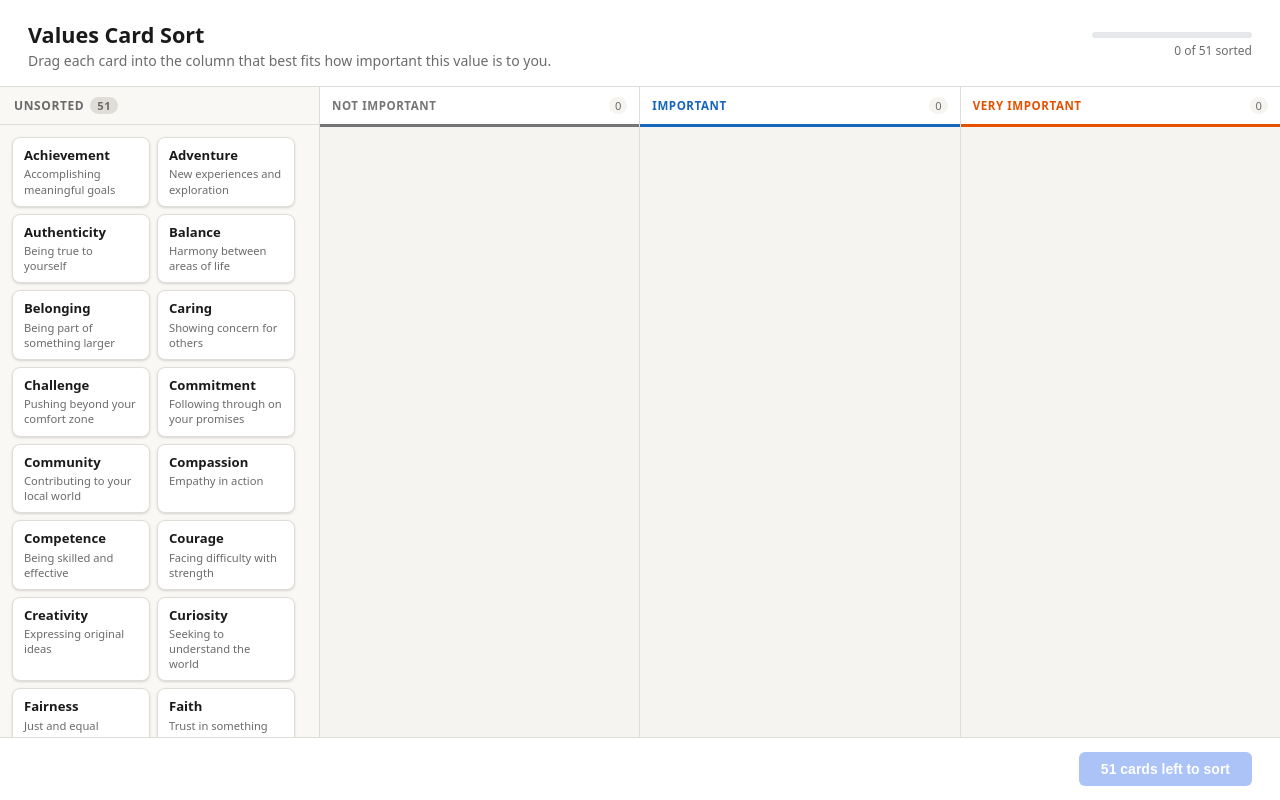
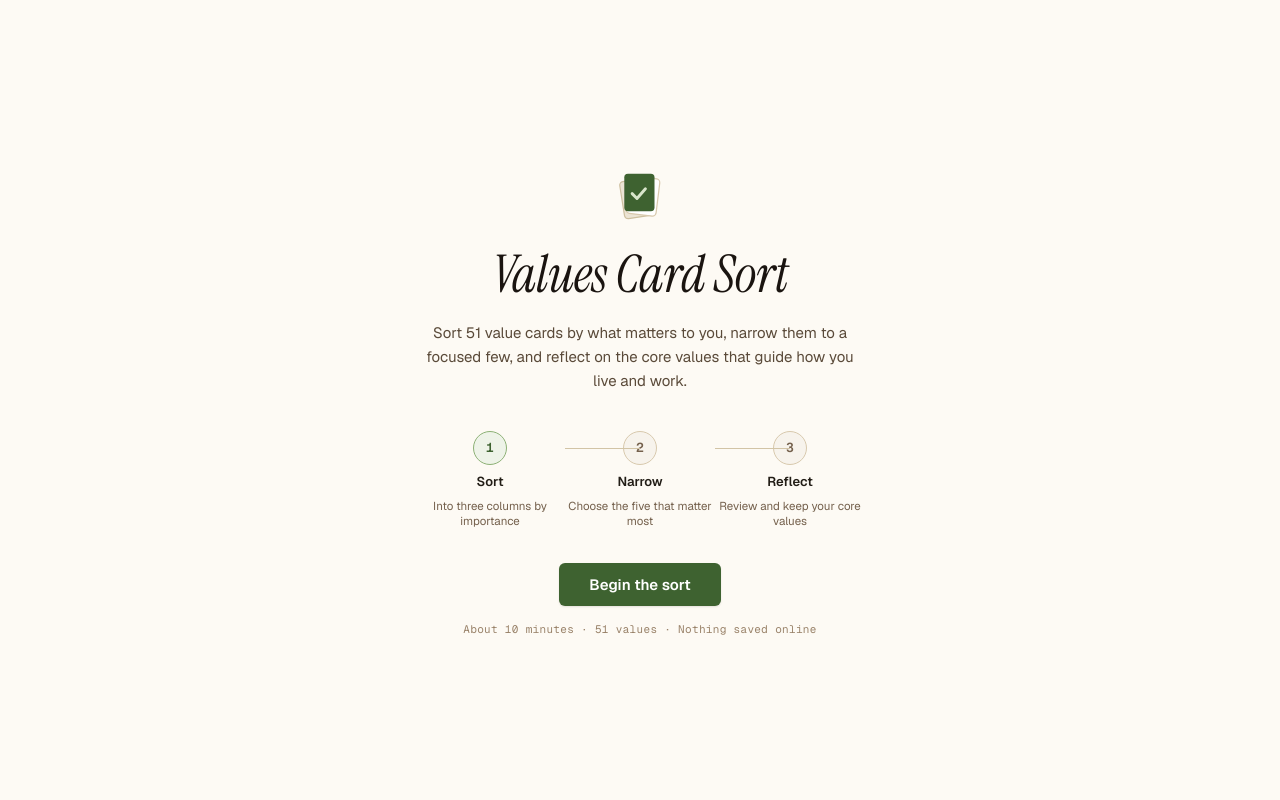
Before and after one commit to hobsojam/values-card-sort, a React (Vite) app: page / in a window 1280 px wide. Built offline with nearby package versions, Linux system fonts and the light colour scheme.

Commit message:
Restyle into bark + moss; add Welcome screen

```diff
--- a/src/App.jsx
+++ b/src/App.jsx
@@ -1,11 +1,12 @@
 import { useState } from 'react';
 import { values } from './data/values.js';
+import WelcomePhase from './components/WelcomePhase.jsx';
 import SortPhase from './components/SortPhase.jsx';
 import NarrowPhase from './components/NarrowPhase.jsx';
 import ReflectPhase from './components/ReflectPhase.jsx';
 
 export default function App() {
-  const [phase, setPhase] = useState('sort');
+  const [phase, setPhase] = useState('welcome');
   const [assignments, setAssignments] = useState(() =>
     Object.fromEntries(values.map(v => [v.id, 'unsorted']))
   );
@@ -33,11 +34,14 @@ export default function App() {
   function handleRestart() {
     setAssignments(Object.fromEntries(values.map(v => [v.id, 'unsorted'])));
     setTopValues([]);
-    setPhase('sort');
+    setPhase('welcome');
   }
 
   const veryImportantCards = values.filter(v => assignments[v.id] === 'very-important');
 
+  if (phase === 'welcome') {
+    return <WelcomePhase onStart={() => setPhase('sort')} count={values.length} />;
+  }
   if (phase === 'sort') {
     return <SortPhase values={values} assignments={assignments} onAssign={handleAssign} onComplete={handleSortComplete} />;
   }
--- a/src/components/SortPhase.jsx
+++ b/src/components/SortPhase.jsx
@@ -4,9 +4,9 @@ import { useDraggable, useDroppable } from '@dnd-kit/core';
 import { CSS } from '@dnd-kit/utilities';
 
 const COLUMNS = [
-  { id: 'not-important',  label: 'Not Important',  color: '#757575' },
-  { id: 'important',      label: 'Important',       color: '#1565c0' },
-  { id: 'very-important', label: 'Very Important',  color: '#e65100' },
+  { id: 'not-important',  label: 'Not Important',  color: '#998269', text: '#5a4a39' },
+  { id: 'important',      label: 'Important',       color: '#8db176', text: '#3e6230' },
+  { id: 'very-important', label: 'Very Important',  color: '#3e6230', text: '#2f4a26' },
 ];
 
 function Card({ value, small, faded }) {
@@ -33,7 +33,7 @@ function CategoryColumn({ col, cards, assignments }) {
     <div
       ref={setNodeRef}
       className={`column${isOver ? ' column--over' : ''}`}
-      style={{ '--col-color': col.color }}
+      style={{ '--col-color': col.color, '--col-text': col.text }}
     >
       <div className="column__header">
         <span className="column__label">{col.label}</span>
--- /dev/null
+++ b/src/components/WelcomePhase.jsx
@@ -0,0 +1,41 @@
+const STEPS = [
+  { n: 1, label: 'Sort',    desc: 'Into three columns by importance' },
+  { n: 2, label: 'Narrow',  desc: 'Choose the five that matter most' },
+  { n: 3, label: 'Reflect', desc: 'Review and keep your core values' },
+];
+
+export default function WelcomePhase({ onStart, count = 51 }) {
+  return (
+    <div className="phase phase--welcome">
+      <div className="welcome">
+        <svg className="welcome__mark" viewBox="0 0 48 48" width="58" height="58" aria-hidden="true">
+          <rect x="9" y="13" width="25" height="31" rx="3" fill="#ece4d4" stroke="#cdbf9f" transform="rotate(-9 21 28)" />
+          <rect x="14" y="11" width="25" height="31" rx="3" fill="#ffffff" stroke="#d8c9ad" transform="rotate(7 26 26)" />
+          <rect x="11" y="8" width="25" height="31" rx="3" fill="#3e6230" />
+          <path d="M17.5 24.5 l4 4 l7 -8" fill="none" stroke="#d9e5cb" strokeWidth="2.4" strokeLinecap="round" strokeLinejoin="round" />
+        </svg>
+
+        <h1 className="welcome__title">Values Card Sort</h1>
+        <p className="welcome__sub">
+          Sort {count} value cards by what matters to you, narrow them to a focused few,
+          and reflect on the core values that guide how you live and work.
+        </p>
+
+        <ol className="welcome__steps">
+          {STEPS.map((s, i) => (
+            <li key={s.n} className="step">
+              {i > 0 && <span className="step__connector" aria-hidden="true" />}
+              <span className={`step__num${s.n === 1 ? ' step__num--active' : ''}`}>{s.n}</span>
+              <span className="step__label">{s.label}</span>
+              <span className="step__desc">{s.desc}</span>
+            </li>
+          ))}
+        </ol>
+
+        <button className="btn btn--primary btn--lg" onClick={onStart}>Begin the sort</button>
+
+        <p className="welcome__meta">About 10 minutes &middot; {count} values &middot; Nothing saved online</p>
+      </div>
+    </div>
+  );
+}
--- a/src/styles/app.css
+++ b/src/styles/app.css
@@ -1,26 +1,86 @@
+/* ============================================================
+   Values Card Sort — app.css
+   Drop-in replacement, restyled into the SAFe Tooling
+   "bark + moss" design system (warm, WCAG 2.1 AA).
+
+   Same class names / structure as the original src/styles/app.css
+   — swap this file in directly. Only the visual tokens change.
+   ============================================================ */
+
+@import url('https://fonts.googleapis.com/css2?family=Geist:wght@400;500;600;700&family=Geist+Mono:wght@400;500;600&family=Instrument+Serif:ital@0;1&display=swap');
+
 *, *::before, *::after { box-sizing: border-box; }
 
 :root {
-  --bg:           #f5f4f0;
+  /* ---- Bark (warm neutral) ---- */
+  --bark-50:  #f7f3ec;
+  --bark-100: #ece4d4;
+  --bark-200: #d8c9ad;
+  --bark-300: #bda988;
+  --bark-400: #998269;
+  --bark-500: #74604c;
+  --bark-600: #5a4a39;
+  --bark-700: #43372a;
+  --bark-900: #221d16;
+
+  /* ---- Moss (brand green / action / growth) ---- */
+  --moss-50:  #eef3e8;
+  --moss-100: #d9e5cb;
+  --moss-300: #8db176;
+  --moss-400: #6d9558;
+  --moss-600: #3e6230;
+  --moss-700: #2f4a26;
+
+  /* ---- Semantic aliases (used below) ---- */
+  --bg:           #fdfaf4;   /* warm paper page bg */
   --surface:      #ffffff;
-  --border:       #e0ddd8;
-  --text:         #1a1a1a;
-  --muted:        #6b6b6b;
-  --accent:       #2563eb;
-  --accent-hover: #1d4ed8;
-  --col-ni:       #757575;
-  --col-im:       #1565c0;
-  --col-vi:       #e65100;
+  --surface-alt:  #f7f3ec;
+  --border:       #d8c9ad;
+  --divider:      #ece4d4;
+  --text:         #221d16;
+  --muted:        #74604c;
+  --subtle:       #998269;
+  --accent:       #3e6230;   /* moss-600 */
+  --accent-hover: #2f4a26;   /* moss-700 */
+  --accent-soft:  #eef3e8;   /* moss-50  */
+
+  /* Importance ramp — bark → mid-moss → deep-moss (color is never the only signal) */
+  --col-ni:       #998269;   /* Not Important  — bark-400 */
+  --col-ni-text:  #5a4a39;
+  --col-im:       #8db176;   /* Important      — moss-300 */
+  --col-im-text:  #3e6230;
+  --col-vi:       #3e6230;   /* Very Important — moss-600 */
+  --col-vi-text:  #2f4a26;
+
   --radius:       8px;
-  --shadow:       0 1px 3px rgba(0,0,0,.10), 0 1px 2px rgba(0,0,0,.06);
+  --shadow:       0 1px 2px rgba(50,42,32,.06), 0 1px 1px rgba(50,42,32,.04);
+
+  --font-sans:    'Geist', 'Inter Tight', ui-sans-serif, system-ui, -apple-system, sans-serif;
+  --font-serif:   'Instrument Serif', Georgia, serif;
+  --font-mono:    'Geist Mono', ui-monospace, SFMono-Regular, Menlo, monospace;
 }
 
 body {
   margin: 0;
-  font-family: system-ui, -apple-system, sans-serif;
+  font-family: var(--font-sans);
   background: var(--bg);
   color: var(--text);
   min-height: 100vh;
+  -webkit-font-smoothing: antialiased;
+  text-rendering: optimizeLegibility;
+}
+
+/* Focus is always visible — accessibility baseline */
+:focus-visible {
+  outline: 2px solid var(--moss-400);
+  outline-offset: 2px;
+  border-radius: 4px;
+}
+@media (prefers-reduced-motion: reduce) {
+  *, *::before, *::after {
+    animation-duration: 0.001ms !important;
+    transition-duration: 0.001ms !important;
+  }
 }
 
 /* ── Phase shell ───────────────────────────────────── */
@@ -37,21 +97,23 @@ body {
   align-items: center;
   justify-content: space-between;
   gap: 24px;
-  padding: 20px 28px 16px;
+  padding: 18px 26px 16px;
   background: var(--surface);
   border-bottom: 1px solid var(--border);
   flex-shrink: 0;
 }
 
 .phase__header-text h1 {
-  margin: 0 0 2px;
-  font-size: 1.35rem;
-  font-weight: 700;
+  margin: 0 0 3px;
+  font-size: 1.32rem;
+  font-weight: 600;
+  letter-spacing: -0.02em;
+  color: var(--bark-900);
 }
 
 .phase__subtitle {
   margin: 0;
-  font-size: 0.875rem;
+  font-size: 0.8125rem;
   color: var(--muted);
 }
 
@@ -60,7 +122,7 @@ body {
   justify-content: flex-end;
   align-items: center;
   gap: 10px;
-  padding: 14px 28px;
+  padding: 14px 26px;
   background: var(--surface);
   border-top: 1px solid var(--border);
   flex-shrink: 0;
@@ -72,15 +134,15 @@ body {
   display: flex;
   flex-direction: column;
   align-items: flex-end;
-  gap: 4px;
+  gap: 5px;
   flex-shrink: 0;
-  min-width: 160px;
+  min-width: 180px;
 }
 
 .progress {
-  width: 160px;
+  width: 180px;
   height: 6px;
-  background: #e5e7eb;
+  background: var(--divider);
   border-radius: 3px;
   overflow: hidden;
 }
@@ -93,7 +155,8 @@ body {
 }
 
 .progress__label {
-  font-size: 0.75rem;
+  font-family: var(--font-mono);
+  font-size: 0.6875rem;
   color: var(--muted);
 }
 
@@ -103,46 +166,42 @@ body {
   background: var(--surface);
   border: 1px solid var(--border);
   border-radius: var(--radius);
-  padding: 9px 11px;
+  padding: 8px 10px;
   box-shadow: var(--shadow);
   user-select: none;
   cursor: grab;
   touch-action: none;
   display: flex;
   flex-direction: column;
-  gap: 3px;
-  width: 138px;
+  gap: 2px;
+  width: 132px;
   flex-shrink: 0;
 }
 
 .card:active { cursor: grabbing; }
 
-.card--small {
-  width: 100%;
-}
-
-.card--ghost {
-  opacity: 0.25;
-}
+.card--small { width: 100%; }
+.card--ghost { opacity: 0.25; }
 
 .card--overlay {
   cursor: grabbing;
-  box-shadow: 0 8px 24px rgba(0,0,0,.18);
-  rotate: 2deg;
+  box-shadow: 0 16px 32px rgba(50,42,32,.24);
+  rotate: 3deg;
 }
 
 .card--faded { opacity: 0.4; }
 
 .card__name {
-  font-size: 0.82rem;
+  font-size: 0.8rem;
   font-weight: 600;
-  line-height: 1.25;
+  line-height: 1.2;
+  color: var(--bark-900);
 }
 
 .card__desc {
-  font-size: 0.7rem;
+  font-size: 0.66rem;
   color: var(--muted);
-  line-height: 1.35;
+  line-height: 1.3;
 }
 
 /* ── Sort phase ────────────────────────────────────── */
@@ -155,33 +214,35 @@ body {
 }
 
 .pool {
-  width: 320px;
+  width: 300px;
   flex-shrink: 0;
   border-right: 1px solid var(--border);
-  background: #f9f8f5;
+  background: var(--surface-alt);
   display: flex;
   flex-direction: column;
 }
 
 .pool__header {
   padding: 10px 14px;
-  font-size: 0.75rem;
+  font-size: 0.6875rem;
   font-weight: 700;
   text-transform: uppercase;
-  letter-spacing: .05em;
+  letter-spacing: .08em;
   color: var(--muted);
   border-bottom: 1px solid var(--border);
   display: flex;
   align-items: center;
-  gap: 6px;
+  gap: 8px;
   flex-shrink: 0;
 }
 
 .pool__count {
-  background: var(--border);
-  border-radius: 10px;
-  padding: 1px 7px;
-  font-size: 0.7rem;
+  font-family: var(--font-mono);
+  background: var(--bark-100);
+  color: var(--bark-600);
+  border-radius: 999px;
+  padding: 1px 8px;
+  font-size: 0.6875rem;
 }
 
 .pool__cards {
@@ -194,9 +255,7 @@ body {
   align-content: flex-start;
 }
 
-.pool__cards--over {
-  background: rgba(37,99,235,.04);
-}
+.pool__cards--over { background: var(--accent-soft); }
 
 .columns {
   flex: 1;
@@ -209,17 +268,17 @@ body {
   display: flex;
   flex-direction: column;
   border-right: 1px solid var(--border);
-  transition: background 0.12s;
+  transition: background 0.12s ease-out;
   min-width: 0;
 }
 
 .column:last-child { border-right: none; }
 
-.column--over { background: rgba(37,99,235,.04); }
+.column--over { background: var(--accent-soft); }
 
 .column__header {
   padding: 10px 12px;
-  border-bottom: 3px solid var(--col-color, #ccc);
+  border-bottom: 3px solid var(--col-color, var(--bark-300));
   background: var(--surface);
   display: flex;
   align-items: center;
@@ -228,19 +287,21 @@ body {
 }
 
 .column__label {
-  font-size: 0.72rem;
+  font-size: 0.6875rem;
   font-weight: 700;
   text-transform: uppercase;
   letter-spacing: .05em;
-  color: var(--col-color, var(--text));
+  white-space: nowrap;
+  color: var(--col-text, var(--text));
 }
 
 .column__count {
-  font-size: 0.7rem;
+  font-family: var(--font-mono);
+  font-size: 0.6875rem;
   color: var(--muted);
-  background: var(--bg);
-  border-radius: 10px;
-  padding: 1px 6px;
+  background: var(--surface-alt);
+  border-radius: 999px;
+  padding: 1px 7px;
 }
 
 .column__cards {
@@ -256,62 +317,69 @@ body {
 /* ── Narrow phase ──────────────────────────────────── */
 
 .narrow__tally {
-  font-size: 1rem;
-  font-weight: 700;
-  color: var(--col-vi);
+  font-family: var(--font-mono);
+  font-size: 0.95rem;
+  font-weight: 600;
+  color: var(--accent);
   flex-shrink: 0;
 }
 
 .narrow-grid {
   flex: 1;
   overflow-y: auto;
-  padding: 24px 28px;
+  padding: 26px 28px;
   display: flex;
   flex-wrap: wrap;
-  gap: 10px;
+  gap: 12px;
   align-content: flex-start;
 }
 
 .card--pick {
-  width: 152px;
-  min-height: 76px;
+  width: 172px;
+  min-height: 82px;
   cursor: pointer;
   border: 1.5px solid var(--border);
   border-radius: var(--radius);
   background: var(--surface);
   text-align: left;
-  padding: 10px 12px;
+  padding: 11px 13px;
   display: flex;
   flex-direction: column;
   gap: 4px;
   position: relative;
   box-shadow: var(--shadow);
-  transition: border-color 0.1s, box-shadow 0.1s;
+  transition: border-color 0.12s ease-out, box-shadow 0.12s ease-out;
 }
 
 .card--pick:hover:not(.card--dim) {
   border-color: var(--accent);
-  box-shadow: 0 0 0 2px rgba(37,99,235,.15);
+  box-shadow: 0 0 0 2px rgba(62,98,48,.16);
 }
 
 .card--picked {
-  border-color: var(--col-vi) !important;
-  background: #fff8f5;
-  box-shadow: 0 0 0 2px rgba(230,81,0,.15) !important;
+  border-color: var(--accent) !important;
+  background: var(--accent-soft);
+  box-shadow: 0 0 0 2px rgba(62,98,48,.18) !important;
 }
 
 .card--dim {
-  opacity: 0.38;
+  opacity: 0.5;
   cursor: default;
 }
 
 .card__check {
   position: absolute;
-  top: 8px;
-  right: 9px;
-  font-size: 0.75rem;
-  color: var(--col-vi);
-  font-weight: 700;
+  top: 9px;
+  right: 11px;
+  width: 18px;
+  height: 18px;
+  border-radius: 50%;
+  background: var(--accent);
+  color: #fff;
+  font-size: 0.7rem;
+  display: flex;
+  align-items: center;
+  justify-content: center;
 }
 
 /* ── Reflect phase ─────────────────────────────────── */
@@ -319,44 +387,48 @@ body {
 .reflect-grid {
   flex: 1;
   overflow-y: auto;
-  padding: 40px 28px;
+  padding: 44px 28px;
   display: flex;
   flex-wrap: wrap;
-  gap: 20px;
+  gap: 18px;
   justify-content: center;
   align-content: center;
 }
 
 .reflect-card {
   background: var(--surface);
-  border: 2px solid var(--col-vi);
+  border: 1px solid var(--border);
+  border-top: 4px solid var(--moss-400);
   border-radius: 12px;
-  padding: 24px 26px;
-  width: 200px;
+  padding: 22px 24px 24px;
+  width: 206px;
   display: flex;
   flex-direction: column;
-  gap: 8px;
-  box-shadow: 0 4px 14px rgba(230,81,0,.1);
+  gap: 10px;
+  box-shadow: 0 6px 18px rgba(50,42,32,.08);
 }
 
 .reflect-card__rank {
-  font-size: 0.68rem;
-  font-weight: 800;
-  text-transform: uppercase;
-  letter-spacing: .08em;
-  color: var(--col-vi);
+  font-family: var(--font-mono);
+  font-size: 0.75rem;
+  font-weight: 600;
+  letter-spacing: .06em;
+  color: var(--accent);
 }
 
 .reflect-card__name {
-  font-size: 1.25rem;
-  font-weight: 700;
-  line-height: 1.2;
+  font-family: var(--font-serif);
+  font-style: italic;
+  font-size: 1.95rem;
+  font-weight: 400;
+  line-height: 1.05;
+  color: #1a1410;
 }
 
 .reflect-card__desc {
   font-size: 0.82rem;
-  color: var(--muted);
-  line-height: 1.4;
+  color: var(--bark-600);
+  line-height: 1.45;
 }
 
 /* ── Buttons ───────────────────────────────────────── */
@@ -364,32 +436,144 @@ body {
 .btn {
   padding: 9px 22px;
   border-radius: 6px;
+  font-family: var(--font-sans);
   font-size: 0.875rem;
   font-weight: 600;
   cursor: pointer;
   border: none;
-  transition: background 0.15s, opacity 0.15s;
+  transition: background 0.12s ease-out, opacity 0.12s ease-out;
 }
 
 .btn:disabled {
-  opacity: 0.38;
+  opacity: 0.45;
   cursor: not-allowed;
 }
 
 .btn--primary {
   background: var(--accent);
   color: #fff;
+  box-shadow: 0 1px 2px rgba(50,42,32,.12);
 }
 
 .btn--primary:hover:not(:disabled) { background: var(--accent-hover); }
+.btn--primary:active:not(:disabled) { background: var(--moss-700); }
 
 .btn--ghost {
   background: transparent;
-  color: var(--text);
+  color: var(--bark-700);
   border: 1px solid var(--border);
 }
 
-.btn--ghost:hover { background: var(--bg); }
+.btn--ghost:hover { background: var(--surface-alt); }
+
+/* ── Welcome phase ─────────────────────────────────── */
+
+.phase--welcome {
+  align-items: center;
+  justify-content: center;
+}
+
+.welcome {
+  max-width: 520px;
+  padding: 40px;
+  text-align: center;
+  display: flex;
+  flex-direction: column;
+  align-items: center;
+}
+
+.welcome__mark { margin-bottom: 26px; }
+
+.welcome__title {
+  margin: 0;
+  font-family: var(--font-serif);
+  font-style: italic;
+  font-weight: 400;
+  font-size: 3.25rem;
+  line-height: 1.04;
+  letter-spacing: -0.01em;
+  color: #1a1410;
+}
+
+.welcome__sub {
+  margin: 18px 0 0;
+  max-width: 440px;
+  font-size: 0.9375rem;
+  line-height: 1.6;
+  color: var(--bark-600);
+}
+
+.welcome__steps {
+  list-style: none;
+  margin: 38px 0 34px;
+  padding: 0;
+  display: flex;
+  align-items: flex-start;
+}
+
+.step {
+  position: relative;
+  width: 150px;
+  display: flex;
+  flex-direction: column;
+  align-items: center;
+  gap: 8px;
+}
+
+.step__connector {
+  position: absolute;
+  top: 17px;
+  right: 75px;
+  width: 75px;
+  height: 1.5px;
+  background: #d2c4a6;
+}
+
+.step__num {
+  width: 34px;
+  height: 34px;
+  border-radius: 50%;
+  border: 1.5px solid var(--border);
+  background: var(--surface-alt);
+  display: flex;
+  align-items: center;
+  justify-content: center;
+  font-family: var(--font-mono);
+  font-size: 0.8125rem;
+  font-weight: 600;
+  color: var(--muted);
+}
+
+.step__num--active {
+  border-color: var(--moss-300);
+  background: var(--accent-soft);
+  color: var(--accent);
+}
+
+.step__label {
+  font-size: 0.8125rem;
+  font-weight: 600;
+  color: var(--bark-900);
+}
+
+.step__desc {
+  font-size: 0.72rem;
+  line-height: 1.35;
+  color: var(--muted);
+}
+
+.btn--lg {
+  padding: 12px 30px;
+  font-size: 0.9375rem;
+}
+
+.welcome__meta {
+  margin: 16px 0 0;
+  font-family: var(--font-mono);
+  font-size: 0.6875rem;
+  letter-spacing: .03em;
+  color: var(--subtle);
+}
 
 /* ── Print ─────────────────────────────────────────── */
 
```
